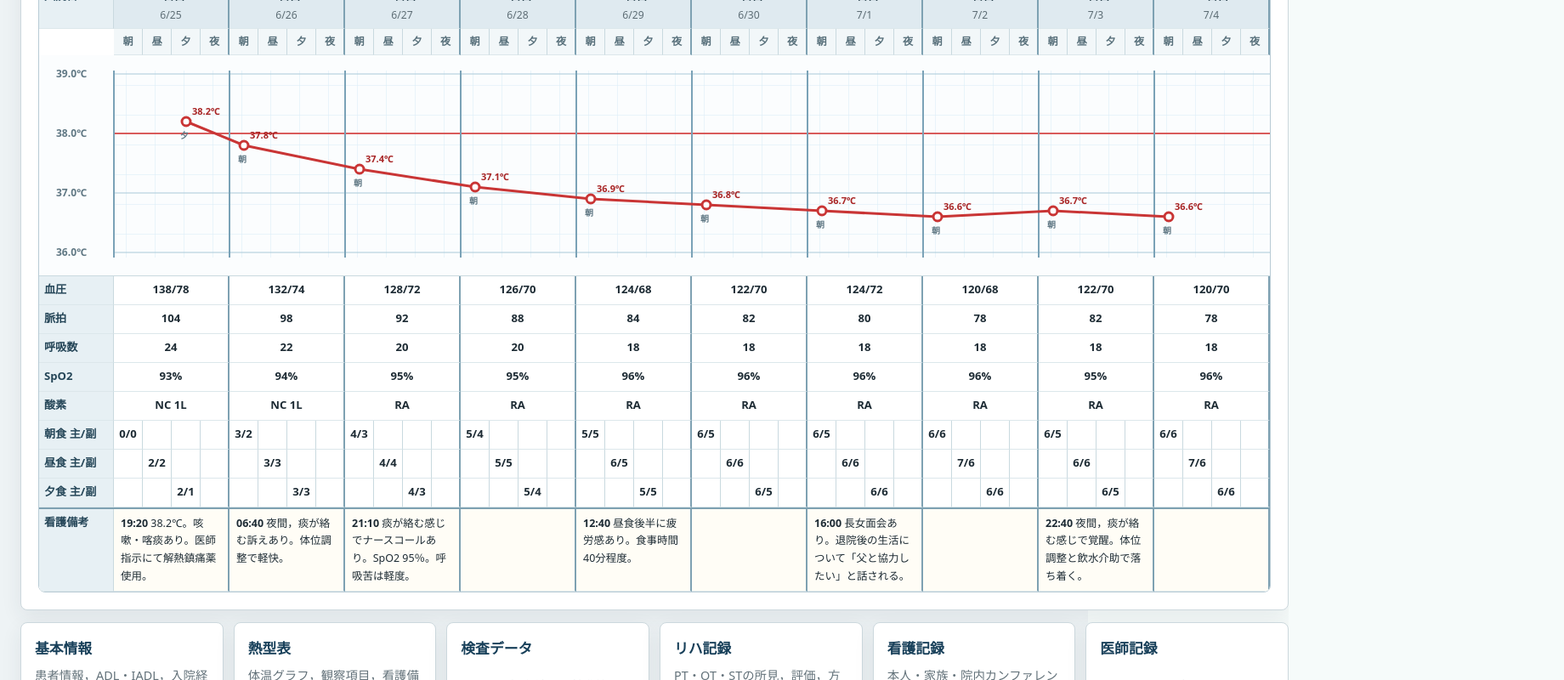
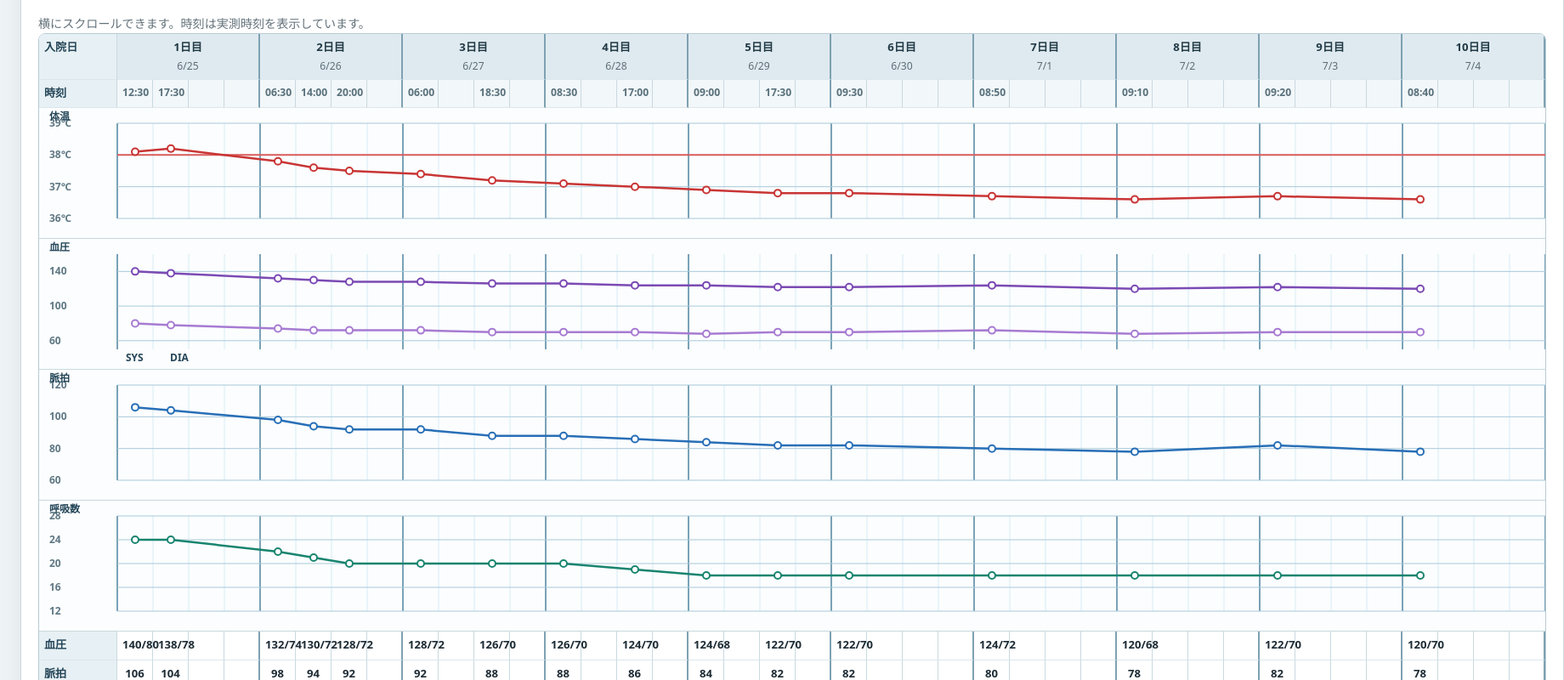
Before and after one commit to takemasa-dc/jahcm2026-04, a Next.js app: page /chart in a window 1280 px wide. Shown: the part 1080-1880 px from the top of the page at 85% size, 1840 px wide, since content can reach past the window. Built offline with nearby package versions, Linux system fonts and the light colour scheme.

Commit message:
Refine vital chart layout

```diff
--- a/app/globals.css
+++ b/app/globals.css
@@ -701,10 +701,18 @@ dialog::backdrop {
   border-right: 2px solid #7ea1b2;
 }
 
+.vital-graph,
 .temp-graph {
   display: block;
   background: #fbfdfe;
   border-bottom: 1px solid #c9d9df;
+}
+
+.graph-title,
+.graph-legend {
+  fill: #254658;
+  font-size: 12px;
+  font-weight: 900;
 }
 
 .temp-axis {
@@ -752,6 +760,29 @@ dialog::backdrop {
   border-right: 2px solid #7ea1b2;
 }
 
+.vital-meal-set {
+  display: grid;
+  grid-template-columns: repeat(3, 1fr);
+  min-height: 34px;
+  border-right: 2px solid #7ea1b2;
+  border-bottom: 1px solid #dce7eb;
+  font-size: 0.82rem;
+  font-weight: 800;
+}
+
+.vital-meal-set span {
+  display: flex;
+  align-items: center;
+  justify-content: center;
+  min-width: 0;
+  border-right: 1px solid #dce7eb;
+  padding: 5px 4px;
+}
+
+.vital-meal-set span:last-child {
+  border-right: 0;
+}
+
 .vital-remarks {
   display: grid;
   border-top: 2px solid #7ea1b2;
@@ -774,6 +805,13 @@ dialog::backdrop {
 
 .vital-remark-cell span {
   font-weight: 800;
+}
+
+.vital-footnote {
+  padding: 8px 10px;
+  background: #f8fbfc;
+  color: var(--muted);
+  font-size: 0.82rem;
 }
 
 @keyframes spin {
--- a/components/VitalChart.tsx
+++ b/components/VitalChart.tsx
@@ -1,30 +1,142 @@
 import { nursingRemarks, vitals } from "@/lib/chart-data";
 
-const periods = ["朝", "昼", "夕", "夜"] as const;
-const periodIndex = { 朝: 0, 昼: 1, 夕: 2, 夜: 3 } as const;
+const slotCount = 4;
 
-function yForTemperature(temp: number) {
-  const top = 22;
-  const height = 210;
-  return top + ((39 - temp) / 3) * height;
+type VitalDay = (typeof vitals)[number];
+type VitalSlot = NonNullable<VitalDay["slots"][number]>;
+
+function getAllSlots() {
+  return vitals.flatMap((day, dayIndex) =>
+    day.slots.map((slot, slotIndex) => ({ day, dayIndex, slot, slotIndex }))
+  );
 }
 
-function xForPoint(dayIndex: number, period: keyof typeof periodIndex) {
-  const cellWidth = 34;
-  return 88 + (dayIndex * 4 + periodIndex[period] + 0.5) * cellWidth;
+function xForSlot(dayIndex: number, slotIndex: number, labelWidth: number, cellWidth: number) {
+  return labelWidth + (dayIndex * slotCount + slotIndex + 0.5) * cellWidth;
+}
+
+function yForValue(value: number, min: number, max: number, top: number, height: number) {
+  return top + ((max - value) / (max - min)) * height;
+}
+
+function linePoints(
+  slots: ReturnType<typeof getAllSlots>,
+  labelWidth: number,
+  cellWidth: number,
+  getValue: (slot: VitalSlot) => number
+) {
+  return slots
+    .filter((entry): entry is typeof entry & { slot: VitalSlot } => Boolean(entry.slot))
+    .map((entry) => ({
+      x: xForSlot(entry.dayIndex, entry.slotIndex, labelWidth, cellWidth),
+      value: getValue(entry.slot),
+      slot: entry.slot
+    }));
+}
+
+function ChartPanel({
+  title,
+  color,
+  min,
+  max,
+  ticks,
+  unit,
+  lines,
+  chartWidth,
+  labelWidth,
+  cellWidth
+}: {
+  title: string;
+  color: string;
+  min: number;
+  max: number;
+  ticks: number[];
+  unit: string;
+  lines: { label: string; color?: string; points: { x: number; value: number; slot: VitalSlot }[] }[];
+  chartWidth: number;
+  labelWidth: number;
+  cellWidth: number;
+}) {
+  const top = 18;
+  const height = 112;
+  const panelHeight = 154;
+
+  return (
+    <svg className="vital-graph" width={chartWidth} height={panelHeight} role="img" aria-label={`${title}グラフ`}>
+      <rect x={labelWidth} y={top} width={chartWidth - labelWidth} height={height} fill="#fbfdfe" />
+      {Array.from({ length: vitals.length * slotCount + 1 }, (_, index) => {
+        const x = labelWidth + index * cellWidth;
+        const isDayBorder = index % slotCount === 0;
+        return (
+          <line
+            key={index}
+            x1={x}
+            x2={x}
+            y1={top}
+            y2={top + height}
+            stroke={isDayBorder ? "#7aa2b7" : "#d7ecf6"}
+            strokeWidth={isDayBorder ? 2 : 1}
+          />
+        );
+      })}
+      {ticks.map((tick) => (
+        <g key={tick}>
+          <line
+            x1={labelWidth}
+            x2={chartWidth}
+            y1={yForValue(tick, min, max, top, height)}
+            y2={yForValue(tick, min, max, top, height)}
+            stroke={title === "体温" && tick === 38 ? "#d95b5b" : "#a9c9d8"}
+            strokeWidth={title === "体温" && tick === 38 ? 2 : 1}
+          />
+          <text x="12" y={yForValue(tick, min, max, top, height) + 4} className="temp-axis">
+            {tick}{unit}
+          </text>
+        </g>
+      ))}
+      <text x="12" y="14" className="graph-title">
+        {title}
+      </text>
+      {lines.map((line) => {
+        const points = line.points
+          .map((point) => `${point.x},${yForValue(point.value, min, max, top, height)}`)
+          .join(" ");
+        return (
+          <g key={line.label}>
+            <polyline points={points} fill="none" stroke={line.color || color} strokeWidth="2.5" />
+            {line.points.map((point) => (
+              <circle
+                key={`${line.label}-${point.slot.time}-${point.value}`}
+                cx={point.x}
+                cy={yForValue(point.value, min, max, top, height)}
+                r="4"
+                fill="#fff"
+                stroke={line.color || color}
+                strokeWidth="2"
+              />
+            ))}
+          </g>
+        );
+      })}
+      {lines.length > 1 ? (
+        <g>
+          {lines.map((line, index) => (
+            <text key={line.label} x={labelWidth + 10 + index * 52} y={panelHeight - 10} className="graph-legend">
+              {line.label}
+            </text>
+          ))}
+        </g>
+      ) : null}
+    </svg>
+  );
 }
 
 export function VitalChart() {
-  const cellWidth = 34;
-  const labelWidth = 88;
-  const graphHeight = 260;
-  const chartWidth = labelWidth + vitals.length * periods.length * cellWidth;
-  const points = vitals.map((item, index) => ({
-    x: xForPoint(index, item.time),
-    y: yForTemperature(item.temperature),
-    label: `${item.temperature.toFixed(1)}℃`
-  }));
-  const pointPath = points.map((point) => `${point.x},${point.y}`).join(" ");
+  const cellWidth = 42;
+  const labelWidth = 92;
+  const chartWidth = labelWidth + vitals.length * slotCount * cellWidth;
+  const allSlots = getAllSlots();
+  const actualSlots = allSlots.filter((entry) => entry.slot);
   const observationRows = [
     ["血圧", "bp"],
     ["脈拍", "pulse"],
@@ -32,18 +144,13 @@ export function VitalChart() {
     ["SpO2", "spo2"],
     ["酸素", "oxygen"]
   ] as const;
-  const mealRows = [
-    ["朝食 主/副", "morning", 0],
-    ["昼食 主/副", "noon", 1],
-    ["夕食 主/副", "evening", 2]
-  ] as const;
 
   return (
     <div>
-      <p className="hint">横にスクロールできます。</p>
+      <p className="hint">横にスクロールできます。時刻は実測時刻を表示しています。</p>
       <div className="vital-scroll" role="region" aria-label="熱型表">
         <div className="vital-chart" style={{ minWidth: chartWidth }}>
-          <div className="vital-days" style={{ gridTemplateColumns: `${labelWidth}px repeat(${vitals.length}, ${cellWidth * 4}px)` }}>
+          <div className="vital-days" style={{ gridTemplateColumns: `${labelWidth}px repeat(${vitals.length}, ${cellWidth * slotCount}px)` }}>
             <div className="vital-corner">入院日</div>
             {vitals.map((item) => (
               <div className="vital-day" key={item.day}>
@@ -52,93 +159,99 @@ export function VitalChart() {
               </div>
             ))}
           </div>
-          <div className="vital-periods" style={{ gridTemplateColumns: `${labelWidth}px repeat(${vitals.length * 4}, ${cellWidth}px)` }}>
-            <div />
-            {vitals.flatMap((item) =>
-              periods.map((period) => (
-                <div className="vital-period" key={`${item.day}-${period}`}>
-                  {period}
-                </div>
-              ))
-            )}
+          <div className="vital-periods" style={{ gridTemplateColumns: `${labelWidth}px repeat(${vitals.length * slotCount}, ${cellWidth}px)` }}>
+            <div className="vital-corner">時刻</div>
+            {allSlots.map((entry) => (
+              <div className="vital-period" key={`${entry.day.day}-${entry.slotIndex}`}>
+                {entry.slot?.time || ""}
+              </div>
+            ))}
           </div>
 
-          <svg className="temp-graph" width={chartWidth} height={graphHeight} role="img" aria-label="体温折れ線グラフ">
-            <defs>
-              <pattern id="temperatureGrid" width={cellWidth} height="35" patternUnits="userSpaceOnUse">
-                <path d={`M ${cellWidth} 0 L 0 0 0 35`} fill="none" stroke="#d7ecf6" strokeWidth="1" />
-              </pattern>
-            </defs>
-            <rect x={labelWidth} y="18" width={chartWidth - labelWidth} height="220" fill="url(#temperatureGrid)" />
-            {[36, 37, 38, 39].map((temp) => (
-              <g key={temp}>
-                <line
-                  x1={labelWidth}
-                  x2={chartWidth}
-                  y1={yForTemperature(temp)}
-                  y2={yForTemperature(temp)}
-                  stroke={temp === 38 ? "#d95b5b" : "#a9c9d8"}
-                  strokeWidth={temp === 38 ? 2 : 1}
-                />
-                <text x="20" y={yForTemperature(temp) + 4} className="temp-axis">
-                  {temp}.0℃
-                </text>
-              </g>
-            ))}
-            {vitals.map((item, dayIndex) => {
-              const x = labelWidth + dayIndex * 4 * cellWidth;
-              return (
-                <line
-                  key={item.day}
-                  x1={x}
-                  x2={x}
-                  y1="18"
-                  y2="238"
-                  stroke="#7aa2b7"
-                  strokeWidth="2"
-                />
-              );
-            })}
-            <polyline points={pointPath} fill="none" stroke="#c93535" strokeWidth="3" />
-            {points.map((point, index) => (
-              <g key={vitals[index].day}>
-                <circle cx={point.x} cy={point.y} r="5" fill="#fff" stroke="#c93535" strokeWidth="3" />
-                <text x={point.x + 7} y={point.y - 8} className="temp-label">
-                  {point.label}
-                </text>
-                <text x={point.x - 7} y={point.y + 20} className="temp-time">
-                  {vitals[index].time}
-                </text>
-              </g>
-            ))}
-          </svg>
+          <ChartPanel
+            title="体温"
+            color="#c93535"
+            min={36}
+            max={39}
+            ticks={[36, 37, 38, 39]}
+            unit="℃"
+            lines={[{ label: "BT", points: linePoints(allSlots, labelWidth, cellWidth, (slot) => slot.temperature) }]}
+            chartWidth={chartWidth}
+            labelWidth={labelWidth}
+            cellWidth={cellWidth}
+          />
+          <ChartPanel
+            title="血圧"
+            color="#7b4ab4"
+            min={50}
+            max={160}
+            ticks={[60, 100, 140]}
+            unit=""
+            lines={[
+              {
+                label: "SYS",
+                color: "#7b4ab4",
+                points: linePoints(allSlots, labelWidth, cellWidth, (slot) => slot.systolic)
+              },
+              {
+                label: "DIA",
+                color: "#a77bd2",
+                points: linePoints(allSlots, labelWidth, cellWidth, (slot) => slot.diastolic)
+              }
+            ]}
+            chartWidth={chartWidth}
+            labelWidth={labelWidth}
+            cellWidth={cellWidth}
+          />
+          <ChartPanel
+            title="脈拍"
+            color="#286fb7"
+            min={60}
+            max={120}
+            ticks={[60, 80, 100, 120]}
+            unit=""
+            lines={[{ label: "P", points: linePoints(allSlots, labelWidth, cellWidth, (slot) => slot.pulse) }]}
+            chartWidth={chartWidth}
+            labelWidth={labelWidth}
+            cellWidth={cellWidth}
+          />
+          <ChartPanel
+            title="呼吸数"
+            color="#18846f"
+            min={12}
+            max={28}
+            ticks={[12, 16, 20, 24, 28]}
+            unit=""
+            lines={[{ label: "R", points: linePoints(allSlots, labelWidth, cellWidth, (slot) => slot.respiration) }]}
+            chartWidth={chartWidth}
+            labelWidth={labelWidth}
+            cellWidth={cellWidth}
+          />
 
           <div className="vital-observations">
             {observationRows.map(([label, key]) => (
-              <div className="vital-row" key={label} style={{ gridTemplateColumns: `${labelWidth}px repeat(${vitals.length}, ${cellWidth * 4}px)` }}>
+              <div className="vital-row" key={label} style={{ gridTemplateColumns: `${labelWidth}px repeat(${vitals.length * slotCount}, ${cellWidth}px)` }}>
                 <div className="vital-row-label">{label}</div>
-                {vitals.map((item) => (
-                  <div className="vital-day-value" key={`${label}-${item.day}`}>
-                    {item[key]}
+                {allSlots.map((entry) => (
+                  <div className="vital-meal-value" key={`${label}-${entry.day.day}-${entry.slotIndex}`}>
+                    {entry.slot ? String(entry.slot[key]) : ""}
                   </div>
                 ))}
               </div>
             ))}
-            {mealRows.map(([label, key, column]) => (
-              <div className="vital-row" key={label} style={{ gridTemplateColumns: `${labelWidth}px repeat(${vitals.length * 4}, ${cellWidth}px)` }}>
-                <div className="vital-row-label">{label}</div>
-                {vitals.flatMap((item) =>
-                  periods.map((period, periodColumn) => (
-                    <div className="vital-meal-value" key={`${label}-${item.day}-${period}`}>
-                      {periodColumn === column ? item.meals[key] : ""}
-                    </div>
-                  ))
-                )}
-              </div>
-            ))}
+            <div className="vital-row" style={{ gridTemplateColumns: `${labelWidth}px repeat(${vitals.length}, ${cellWidth * slotCount}px)` }}>
+              <div className="vital-row-label">食事 主/副</div>
+              {vitals.map((item) => (
+                <div className="vital-meal-set" key={`meal-${item.day}`}>
+                  <span>{item.meals.morning}</span>
+                  <span>{item.meals.noon}</span>
+                  <span>{item.meals.evening}</span>
+                </div>
+              ))}
+            </div>
           </div>
 
-          <div className="vital-remarks" style={{ gridTemplateColumns: `${labelWidth}px repeat(${vitals.length}, ${cellWidth * 4}px)` }}>
+          <div className="vital-remarks" style={{ gridTemplateColumns: `${labelWidth}px repeat(${vitals.length}, ${cellWidth * slotCount}px)` }}>
             <div className="vital-row-label">看護備考</div>
             {vitals.map((item) => {
               const dayRemarks = nursingRemarks.filter((remark) => remark.date === item.date);
@@ -153,6 +266,7 @@ export function VitalChart() {
               );
             })}
           </div>
+          <p className="vital-footnote">測定回数: {actualSlots.length}件。入院初期は複数回測定し，状態安定に伴い日1回程度へ移行。</p>
         </div>
       </div>
     </div>
--- a/lib/chart-data.ts
+++ b/lib/chart-data.ts
@@ -60,121 +60,111 @@ export const vitals = [
   {
     day: "1日目",
     date: "6/25",
-    temperature: 38.2,
-    time: "夕",
-    bp: "138/78",
-    pulse: "104",
-    respiration: "24",
-    spo2: "93%",
-    oxygen: "NC 1L",
+    slots: [
+      { time: "12:30", temperature: 38.1, bp: "140/80", systolic: 140, diastolic: 80, pulse: 106, respiration: 24, spo2: "93%", oxygen: "NC 1L" },
+      { time: "17:30", temperature: 38.2, bp: "138/78", systolic: 138, diastolic: 78, pulse: 104, respiration: 24, spo2: "93%", oxygen: "NC 1L" },
+      null,
+      null
+    ],
     meals: { morning: "0/0", noon: "2/2", evening: "2/1" }
   },
   {
     day: "2日目",
     date: "6/26",
-    temperature: 37.8,
-    time: "朝",
-    bp: "132/74",
-    pulse: "98",
-    respiration: "22",
-    spo2: "94%",
-    oxygen: "NC 1L",
+    slots: [
+      { time: "06:30", temperature: 37.8, bp: "132/74", systolic: 132, diastolic: 74, pulse: 98, respiration: 22, spo2: "94%", oxygen: "NC 1L" },
+      { time: "14:00", temperature: 37.6, bp: "130/72", systolic: 130, diastolic: 72, pulse: 94, respiration: 21, spo2: "95%", oxygen: "NC 1L" },
+      { time: "20:00", temperature: 37.5, bp: "128/72", systolic: 128, diastolic: 72, pulse: 92, respiration: 20, spo2: "95%", oxygen: "RA" },
+      null
+    ],
     meals: { morning: "3/2", noon: "3/3", evening: "3/3" }
   },
   {
     day: "3日目",
     date: "6/27",
-    temperature: 37.4,
-    time: "朝",
-    bp: "128/72",
-    pulse: "92",
-    respiration: "20",
-    spo2: "95%",
-    oxygen: "RA",
+    slots: [
+      { time: "06:00", temperature: 37.4, bp: "128/72", systolic: 128, diastolic: 72, pulse: 92, respiration: 20, spo2: "95%", oxygen: "RA" },
+      null,
+      { time: "18:30", temperature: 37.2, bp: "126/70", systolic: 126, diastolic: 70, pulse: 88, respiration: 20, spo2: "95%", oxygen: "RA" },
+      null
+    ],
     meals: { morning: "4/3", noon: "4/4", evening: "4/3" }
   },
   {
     day: "4日目",
     date: "6/28",
-    temperature: 37.1,
-    time: "朝",
-    bp: "126/70",
-    pulse: "88",
-    respiration: "20",
-    spo2: "95%",
-    oxygen: "RA",
+    slots: [
+      { time: "08:30", temperature: 37.1, bp: "126/70", systolic: 126, diastolic: 70, pulse: 88, respiration: 20, spo2: "95%", oxygen: "RA" },
+      null,
+      { time: "17:00", temperature: 37.0, bp: "124/70", systolic: 124, diastolic: 70, pulse: 86, respiration: 19, spo2: "96%", oxygen: "RA" },
+      null
+    ],
     meals: { morning: "5/4", noon: "5/5", evening: "5/4" }
   },
   {
     day: "5日目",
     date: "6/29",
-    temperature: 36.9,
-    time: "朝",
-    bp: "124/68",
-    pulse: "84",
-    respiration: "18",
-    spo2: "96%",
-    oxygen: "RA",
+    slots: [
+      { time: "09:00", temperature: 36.9, bp: "124/68", systolic: 124, diastolic: 68, pulse: 84, respiration: 18, spo2: "96%", oxygen: "RA" },
+      null,
+      { time: "17:30", temperature: 36.8, bp: "122/70", systolic: 122, diastolic: 70, pulse: 82, respiration: 18, spo2: "96%", oxygen: "RA" },
+      null
+    ],
     meals: { morning: "5/5", noon: "6/5", evening: "5/5" }
   },
   {
     day: "6日目",
     date: "6/30",
-    temperature: 36.8,
-    time: "朝",
-    bp: "122/70",
-    pulse: "82",
-    respiration: "18",
-    spo2: "96%",
-    oxygen: "RA",
+    slots: [
+      { time: "09:30", temperature: 36.8, bp: "122/70", systolic: 122, diastolic: 70, pulse: 82, respiration: 18, spo2: "96%", oxygen: "RA" },
+      null,
+      null,
+      null
+    ],
     meals: { morning: "6/5", noon: "6/6", evening: "6/5" }
   },
   {
     day: "7日目",
     date: "7/1",
-    temperature: 36.7,
-    time: "朝",
-    bp: "124/72",
-    pulse: "80",
-    respiration: "18",
-    spo2: "96%",
-    oxygen: "RA",
+    slots: [
+      { time: "08:50", temperature: 36.7, bp: "124/72", systolic: 124, diastolic: 72, pulse: 80, respiration: 18, spo2: "96%", oxygen: "RA" },
+      null,
+      null,
+      null
+    ],
     meals: { morning: "6/5", noon: "6/6", evening: "6/6" }
   },
   {
     day: "8日目",
     date: "7/2",
-    temperature: 36.6,
-    time: "朝",
-    bp: "120/68",
-    pulse: "78",
-    respiration: "18",
-    spo2: "96%",
-    oxygen: "RA",
+    slots: [
+      { time: "09:10", temperature: 36.6, bp: "120/68", systolic: 120, diastolic: 68, pulse: 78, respiration: 18, spo2: "96%", oxygen: "RA" },
+      null,
+      null,
+      null
+    ],
     meals: { morning: "6/6", noon: "7/6", evening: "6/6" }
   },
   {
     day: "9日目",
     date: "7/3",
-    temperature: 36.7,
-    time: "朝",
-    bp: "122/70",
-    pulse: "82",
-    respiration: "18",
-    spo2: "95%",
-    oxygen: "RA",
+    slots: [
+      { time: "09:20", temperature: 36.7, bp: "122/70", systolic: 122, diastolic: 70, pulse: 82, respiration: 18, spo2: "95%", oxygen: "RA" },
+      null,
+      null,
+      null
+    ],
     meals: { morning: "6/5", noon: "6/6", evening: "6/5" }
   },
   {
     day: "10日目",
     date: "7/4",
-    temperature: 36.6,
-    time: "朝",
-    bp: "120/70",
-    pulse: "78",
-    respiration: "18",
-    spo2: "96%",
-    oxygen: "RA",
+    slots: [
+      { time: "08:40", temperature: 36.6, bp: "120/70", systolic: 120, diastolic: 70, pulse: 78, respiration: 18, spo2: "96%", oxygen: "RA" },
+      null,
+      null,
+      null
+    ],
     meals: { morning: "6/6", noon: "7/6", evening: "6/6" }
   }
 ] as const;
```
